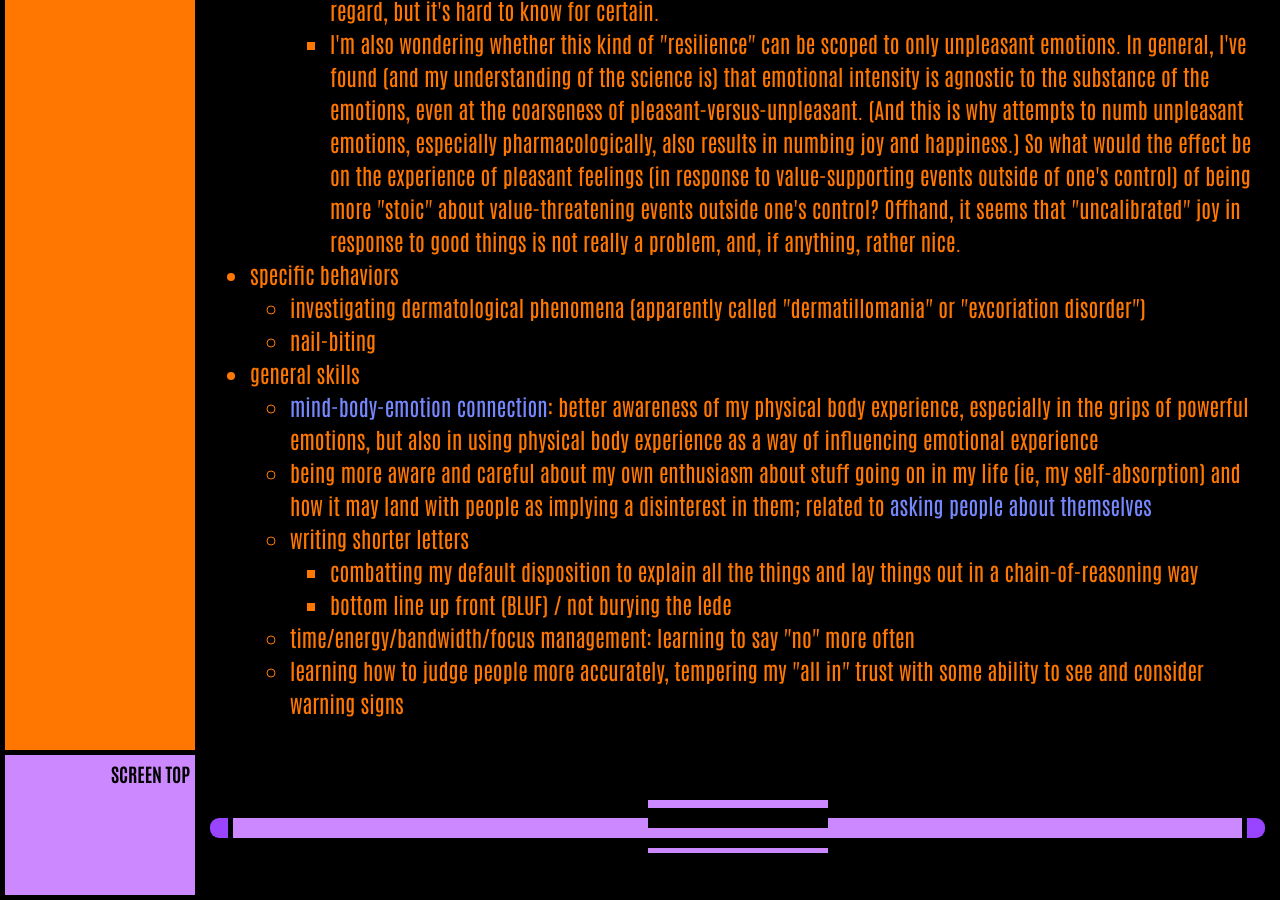
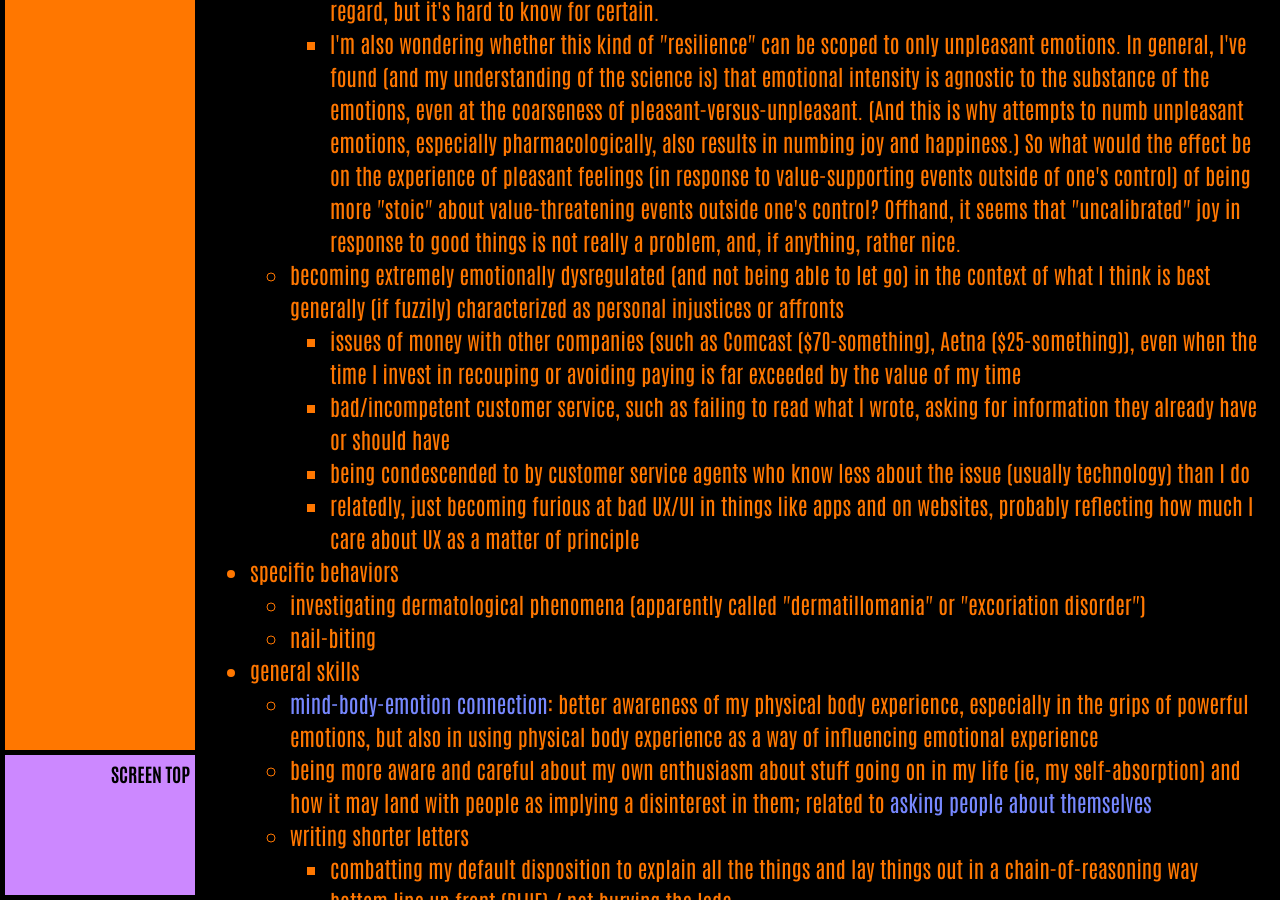
Before and after one commit to ArthurZey/arthurzey.github.io, a Jekyll site: the page built from _pages/stubs/growth.md, in a window 1280 px wide and 900 px high, scrolled down 2923 px. Built offline with Jekyll 4.4.1, drawn with Linux system fonts in a browser that asks for light colours; some of the changed text lies outside the part shown.

Commit message:
added emotional dysregulation in response to UX, customer service, injustice

```diff
--- a/_pages/stubs/growth.md
+++ b/_pages/stubs/growth.md
@@ -6,7 +6,7 @@ tags:
   - about
 description: "I really like myself, but my good-/right-by-default attitude has the built-in failure mode of making it difficult to identify areas for growth. Nevertheless, I've found a few things I can work on."
 date: "2020-06-19"
-last_modified_at: "2021-10-26T14:16:11+00:00"
+last_modified_at: "2022-08-16T14:23:25+00:00"
 ---
 
 * psychological dispositions
@@ -51,6 +51,11 @@ last_modified_at: "2021-10-26T14:16:11+00:00"
   * worry, rumination, and emotional resilience to things outside my control
     * I find that my mood can fluctuate wildly in response to external factors that I have no control over, simply because those things have a profound power to affect my values and well being. This makes me vulnerable to severe emotional dysregulation, which is particularly problematic when it manifests as dorsal vagal collapse (since it turns into a vicious cycle of incapacitation/inaction and inviting more external factors that work against my interests). While there are strategies to come out of such a state, I wonder whether I can develop some way of being or skill around ["accept[ing] the things I cannot change"](https://en.wikipedia.org/wiki/Serenity_Prayer){:target="&lowbar;blank"} and thereby avoiding the intensity of the emotional reaction in the first place. My hope is that my daily meditation practice has already helped tremendously in this regard, but it's hard to know for certain.
     * I'm also wondering whether this kind of "resilience" can be scoped to only unpleasant emotions. In general, I've found (and my understanding of the science is) that emotional intensity is agnostic to the substance of the emotions, even at the coarseness of pleasant-versus-unpleasant. (And this is why attempts to numb unpleasant emotions, especially pharmacologically, also results in numbing joy and happiness.) So what would the effect be on the experience of pleasant feelings (in response to value-supporting events outside of one's control) of being more "stoic" about value-threatening events outside one's control? Offhand, it seems that "uncalibrated" joy in response to good things is not really a problem, and, if anything, rather nice.
+  * becoming extremely emotionally dysregulated (and not being able to let go) in the context of what I think is best generally (if fuzzily) characterized as personal injustices or affronts
+    * issues of money with other companies (such as Comcast ($70-something), Aetna ($25-something)), even when the time I invest in recouping or avoiding paying is far exceeded by the value of my time
+    * bad/incompetent customer service, such as failing to read what I wrote, asking for information they already have or should have
+    * being condescended to by customer service agents who know less about the issue (usually technology) than I do
+    * relatedly, just becoming furious at bad UX/UI in things like apps and on websites, probably reflecting how much I care about UX as a matter of principle
 * specific behaviors
   * investigating dermatological phenomena (apparently called "dermatillomania" or "excoriation disorder")
   * nail-biting
```
